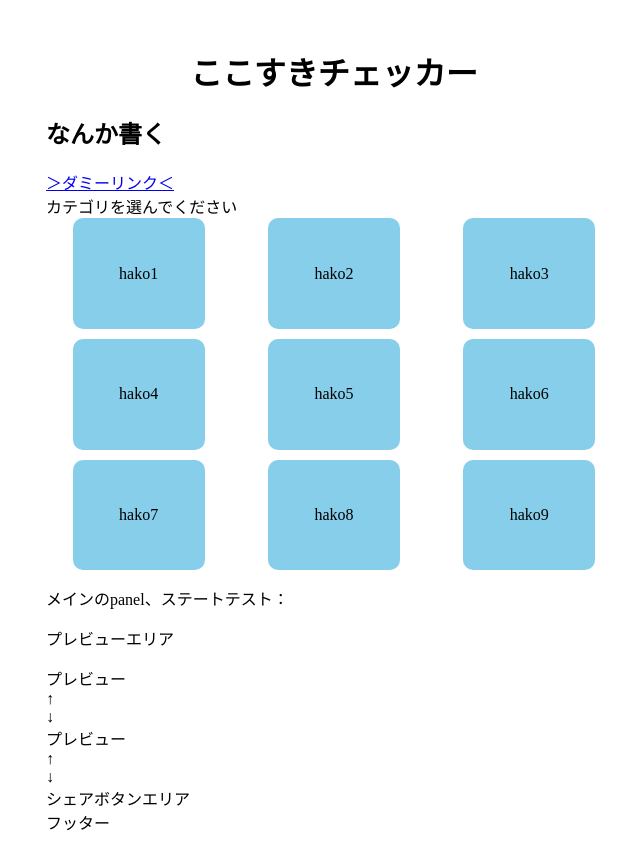
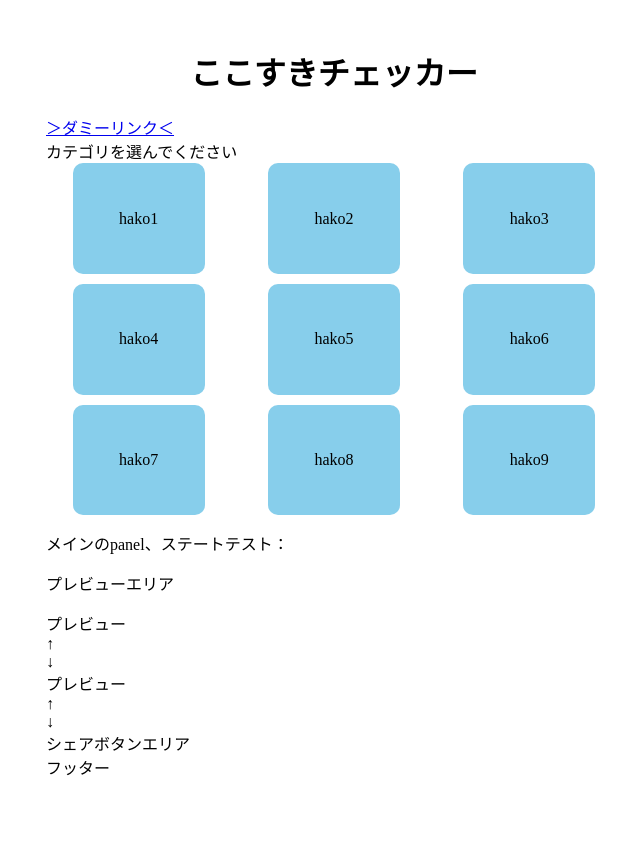
Before and after one commit to ruto-txt/kokosuki, a Next.js app: page / in a window 1280 px wide. Shown: the top 868 px of the page, without its empty margins (306-946 px from the left). Built offline with nearby package versions, Linux system fonts and the light colour scheme.

Commit message:
親要素にstateを組み込もうとした状況 stateのリフトアップを行うと思ったので、そのまえに記録

```diff
--- a/components/panels.js
+++ b/components/panels.js
@@ -1,4 +1,4 @@
-import React,{useState,useMemo,useLayoutEffect} from 'react';
+import React,{useState,useMemo} from 'react';
 
 /*
 *　9ボックスパネル
@@ -59,17 +59,17 @@ export function Panels(props){
             }else if(item==input){
                 alert("うんこが"+[category,item]+"kg出ましたｗｗｗｗ")
                 update=[null,null]
+                setSelect(update)
+                return [category,item]
             }else{
                 update=[category,input]
             }
         }else{update=[null,null]}
 
         setSelect(update)
-        //細目状態なら、一致していれば確定をスロー。
-        //していなければ新しい細目を代入する
+    }
 
 
-    }
 
     const SelectState = ()=>{
         const category = selected[0]
--- a/pages/index.js
+++ b/pages/index.js
@@ -2,9 +2,16 @@ import Head from 'next/head'
 import Link from 'next/link'
 import Layout from '../components/layout'
 import Panels from '../components/panels.js'
+import React,{useState,useCallback, useMemo} from 'react'
 // import PanelsState from '../components/panels-state.js'
 
 export default function Home(){
+    const [history, sethistory] = useState([]);
+    const change = []
+    function synchistory(arr){
+        useMemo(()=>sethistory(history.push[arr]),change)//sethistory(history.push[arr]);
+    }
+
     return (
     <Layout>
         <Head>
@@ -15,9 +22,9 @@ export default function Home(){
             <h1 className="title">ここすきチェッカー</h1>
         </header>
         <main>
-            <h2>なんか書く</h2>
+            <h2>{history}</h2>
             <Link href="/damii"><a>＞ダミーリンク＜</a></Link>
-            <Panels>メインのpanel</Panels>
+            <Panels value={change}>メインのpanel</Panels>
             <section>
                 <p>プレビューエリア</p>
                 <div id="preview1">
```
